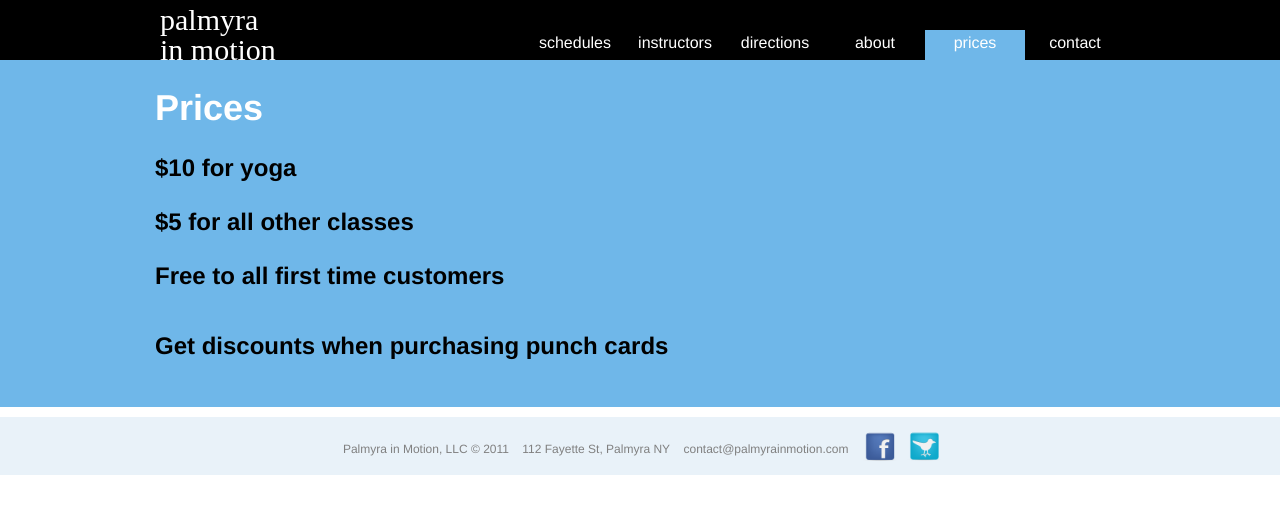
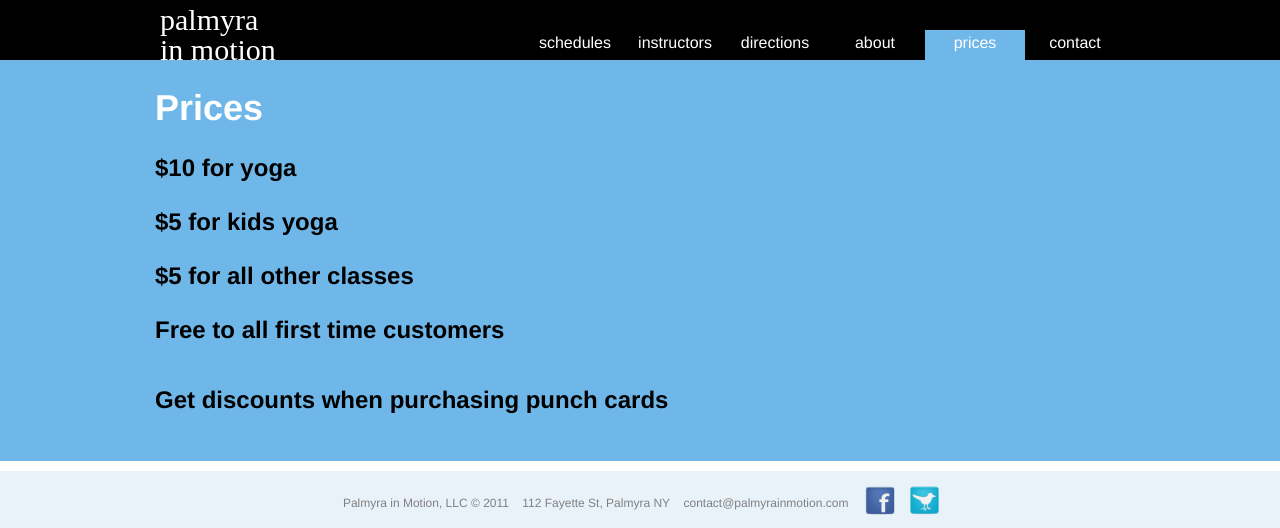
Before and after one commit to akivab/pim, a PHP site: page /index.php?p=prices in a window 1280 px wide. Shown: the top 528 px of the page. Run offline with PHP 8.4, Linux system fonts and the light colour scheme; some libraries are stand-ins or nearby versions; some web fonts are replaced.

Commit message:
updated prices

```diff
--- a/prices.php
+++ b/prices.php
@@ -4,6 +4,7 @@
 	  <div class="detailed-text">
 	    <h1>Prices</h1>
 		<h2>$10 for yoga</h2>
+		<h2>$5 for kids yoga</h2>
 		<h2>$5 for all other classes</h2>
 		<h2>Free to all first time customers</h2>
 		<br />
```
